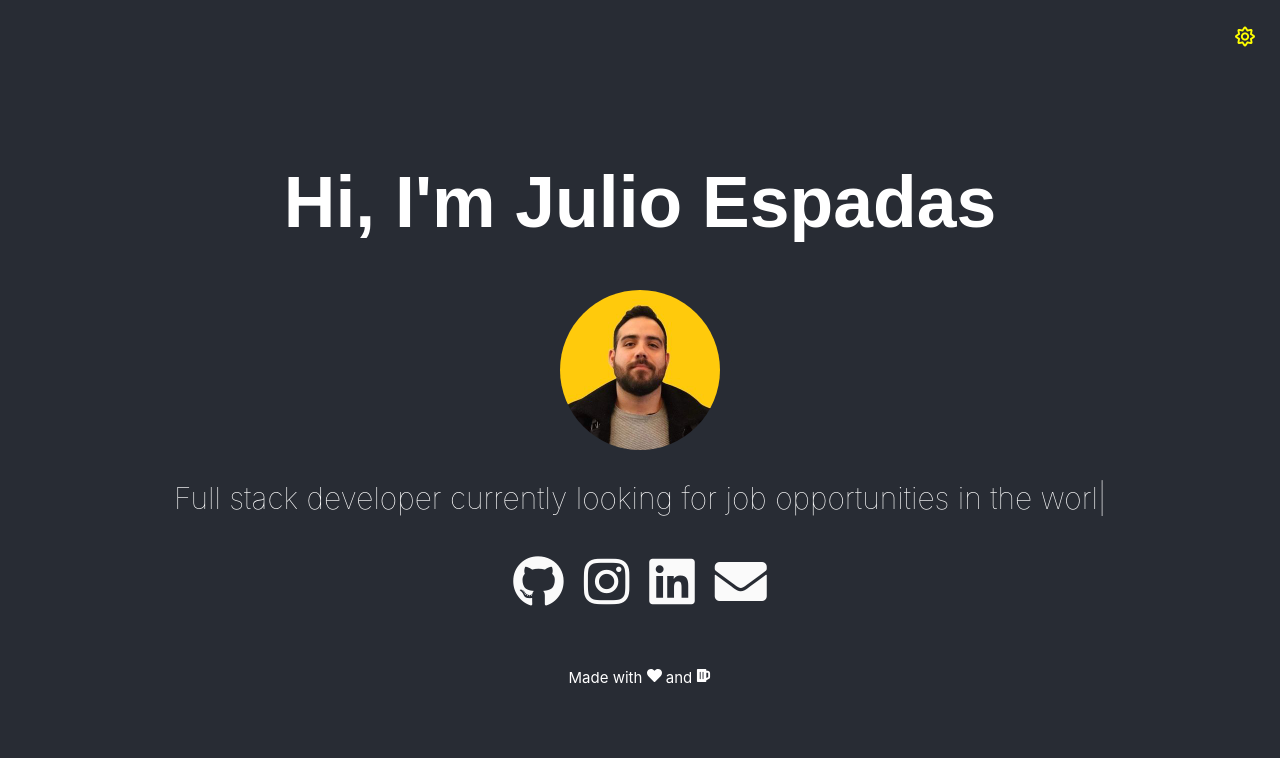
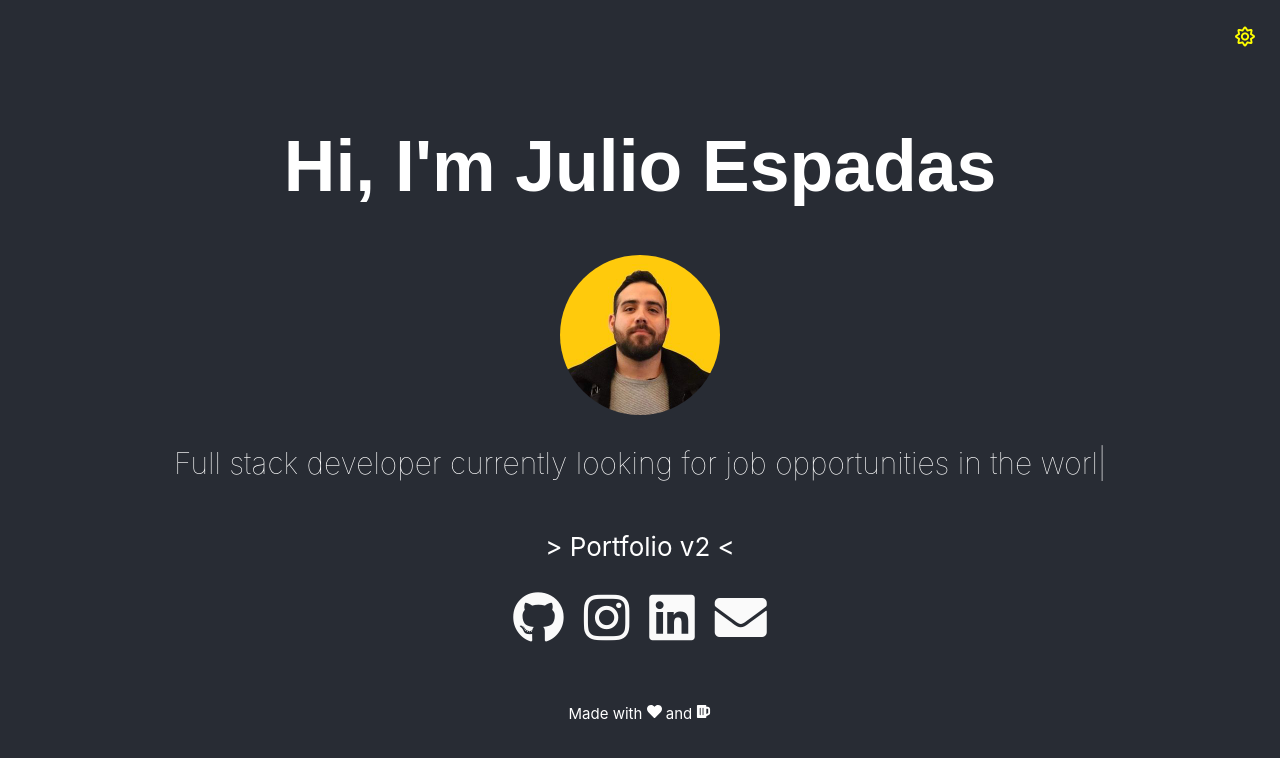
Before and after one commit to jespadas/jespadas.github.io, a React (Create React App) app: page / in a window 1280 px wide. Shown: the top 758 px of the page. Built offline with nearby package versions, Linux system fonts and the light colour scheme.

Commit message:
chore: new portolio link added

```diff
--- a/src/App.css
+++ b/src/App.css
@@ -40,6 +40,10 @@
   position: absolute;
   top: 25px;
   right: 25px;
+}
+
+.portfolio-link {
+  margin: 1rem auto 1rem auto;
 }
 
 .icons-social i {
--- a/src/App.js
+++ b/src/App.js
@@ -118,16 +118,29 @@ class App extends Component {
 				<div className={backgroundMode}>
 					<main className='App-main'>
 						<h1 className='intro'>{devIntro}</h1>
-            <img src={Me} alt='profile' style={{width: "8rem", borderRadius: "50%"}}/>
+						<img
+							src={Me}
+							alt='profile'
+							style={{ width: '8rem', borderRadius: '50%' }}
+						/>
 						<div className='tagline'>
 							<ReactTyped
 								strings={[devDesc, devDesc2, devDesc3, devDesc4, devDesc5]}
 								typeSpeed={40}
 								backSpeed={40}
 								loop
-                smartBackspace
+								smartBackspace
+							></ReactTyped>
+						</div>
+						<div className='portfolio-link'>
+							<a
+								class='btn'
+								href='https://v2.julioespadas.com'
+								rel='noreferrer'
+								target='_blank'
 							>
-							</ReactTyped>
+								{'> Portfolio v2 <'}
+							</a>
 						</div>
 						<div className='icons-social'>
 							{icons.map((icon) => (
```
